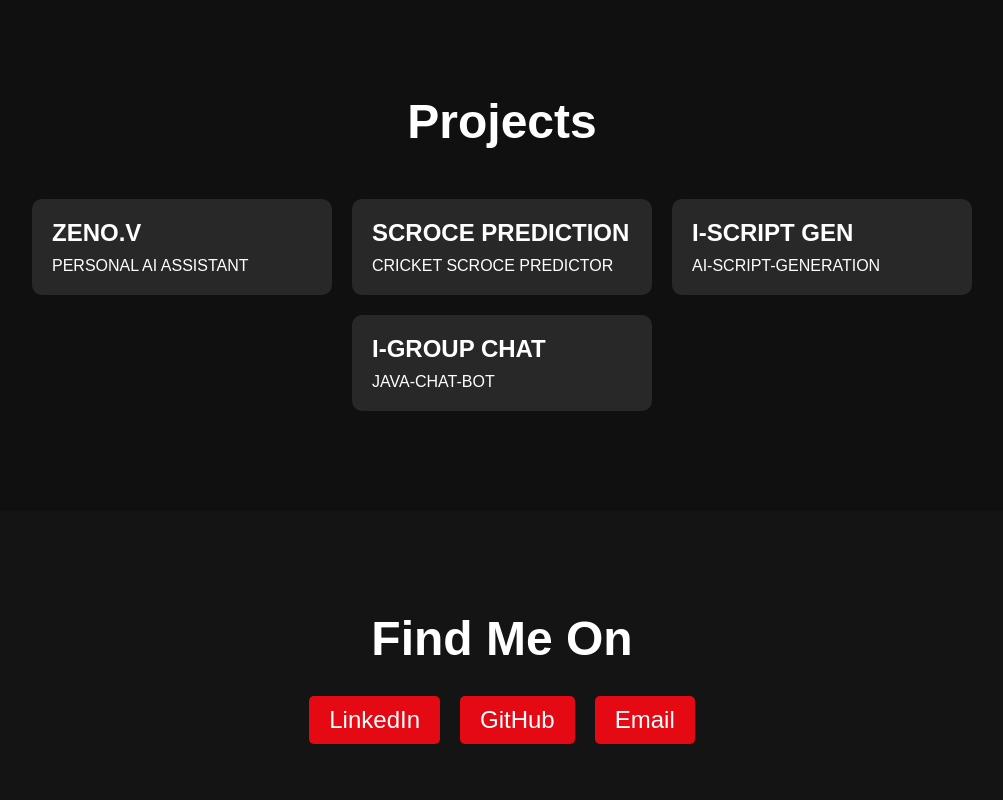
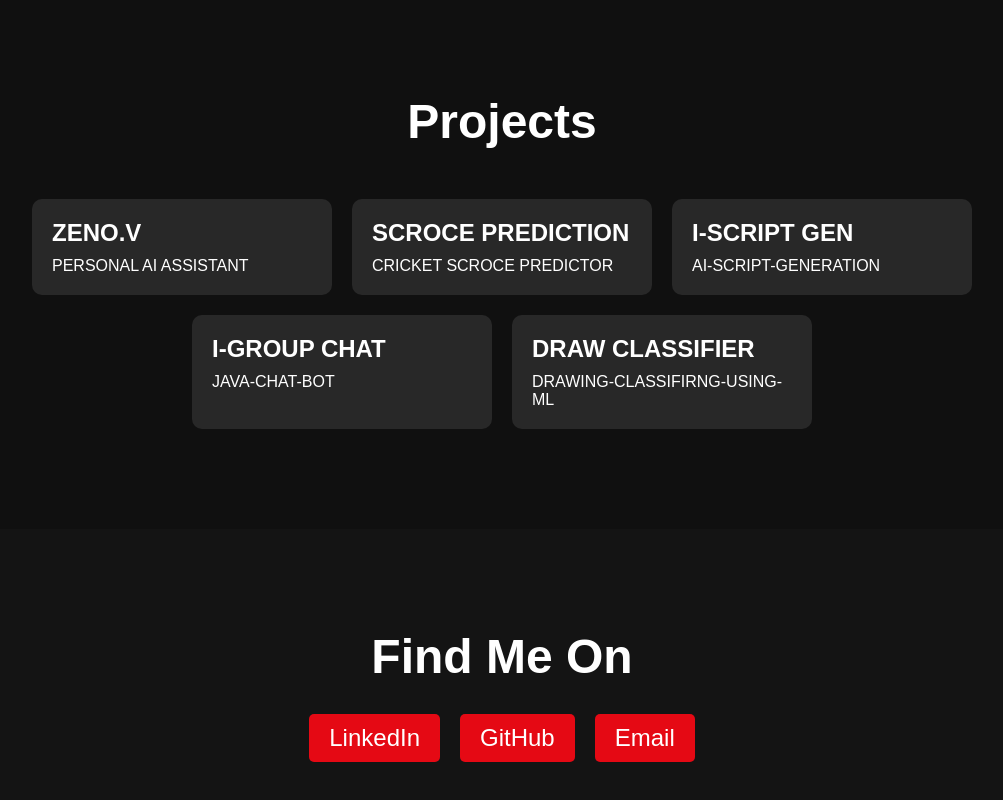
Before and after one commit to Gopalkattimani/Gopal-Kattimani-Portfolio, a plain HTML site: page index.html in a window 1280 px wide. Shown: the part 806-1606 px from the top of the page, without its empty margins (138-1141 px from the left). Drawn offline with Linux system fonts and the light colour scheme.

Commit message:
Update index.html

```diff
--- a/index.html
+++ b/index.html
@@ -58,6 +58,10 @@
                 <h3>I-GROUP CHAT</h3>
                 <p>JAVA-CHAT-BOT</p>
             </div>
+             <div class="project-card" onclick="openRepo('https://github.com/Gopalkattimani/draw-classifier-')">
+                <h3>DRAW CLASSIFIER</h3>
+                <p>DRAWING-CLASSIFIRNG-USING-ML</p>
+            </div>
             <!-- Add more projects as needed -->
         </div>
     </section>
```
